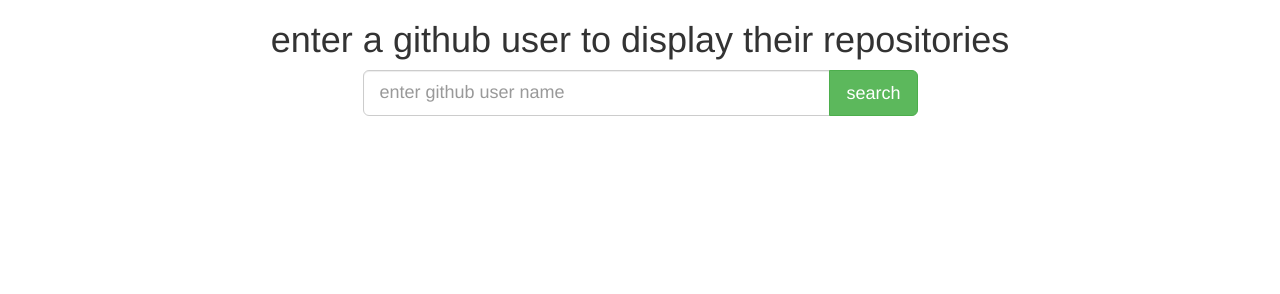
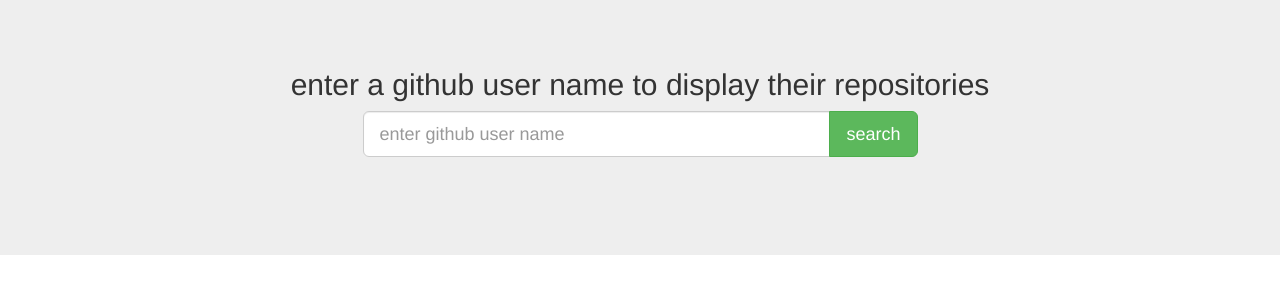
Before and after one commit to FisherKyle/github-tracker-api, a website with bundled scripts: page index.html in a window 1280 px wide. Built offline with nearby package versions, Linux system fonts and the light colour scheme.

Commit message:
fix user avatar display, more stylization.

```diff
--- a/index.html
+++ b/index.html
@@ -7,27 +7,29 @@
     <link rel="stylesheet" href="build/css/styles.css">
     <script type="text/javascript" src="http://cdnjs.cloudflare.com/ajax/libs/jquery/2.0.3/jquery.min.js"></script>
     <script type="text/javascript" src="http://netdna.bootstrapcdn.com/bootstrap/3.3.4/js/bootstrap.min.js"></script>
-    <!-- <link href="http://cdnjs.cloudflare.com/ajax/libs/font-awesome/4.3.0/css/font-awesome.min.css" rel="stylesheet" type="text/css"> -->
-    <!-- <link href="http://pingendo.github.io/pingendo-bootstrap/themes/default/bootstrap.css" rel="stylesheet" type="text/css"> -->
+    <link href="http://cdnjs.cloudflare.com/ajax/libs/font-awesome/4.3.0/css/font-awesome.min.css" rel="stylesheet" type="text/css">
+    <link href="http://pingendo.github.io/pingendo-bootstrap/themes/default/bootstrap.css" rel="stylesheet" type="text/css">
     <script src="build/js/vendor.min.js"></script>
     <script type="text/javascript" src="build/js/app.js"></script>
   </head>
 
   <body>
+
     <div class="section">
+      <div class="jumbotron">
         <div class="container">
           <div class="row">
             <div class="col-md-12">
-            <h1 class="text-center" id="header">enter a github user to display their repositories</h1>
+              <h2 class="text-center" id="header">enter a github user name to display their repositories</h1>
             </div>
           </div>
+
           <div class="row">
             <div class="col-md-offset-3 col-md-6">
               <form role="form" id="username-submit">
                 <div class="form-group" type="text">
                   <div class="input-group input-group-lg form-group">
                     <input type="text" id="username" class="form-control" placeholder="enter github user name" required>
-
                     <span class="input-group-btn">
                       <button class="btn btn-success" type="submit" id="username-button">search</button>
                     </span>
@@ -36,7 +38,6 @@
               </form>
             </div>
           </div>
-
 
           <div class="section text-center">
             <div class="container">
@@ -52,14 +53,12 @@
           <div class="section">
             <div class="container">
               <div class="row">
-          <div class="col-md-4 text-center" id="display-avatar">
-            <p>
-            </p>
+                <div class="col-md-4 text-center">
+                  <img id="display-avatar"></img>
                 </div>
-          <div class="col-md-8 text-right" id="display-repos">
-            <p>
-            </p>
 
+                <div class="col-md-8 text-left" id="display-repos">
+                </div>
               </div>
             </div>
           </div>
```
Lines whose indentation alone changed are shown as unchanged.
